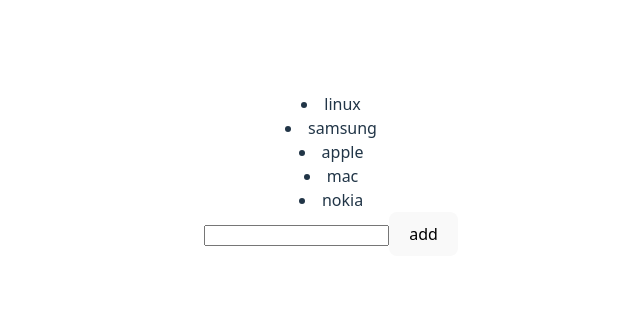
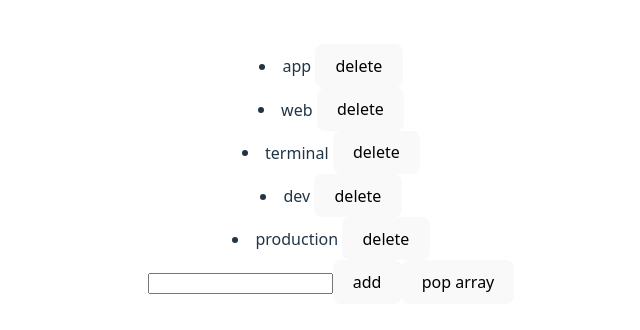
Before and after one commit to PrimeSafar/Challenge_React_useVite, a React (Vite) app: page / in a window 1280 px wide. Shown: the part 226-556 px from the top of the page, without its empty margins (309-949 px from the left). Built offline with nearby package versions, Linux system fonts and the light colour scheme.

Commit message:
new Array add and pop

```diff
--- a/src/arrayPush.jsx
+++ b/src/arrayPush.jsx
@@ -1,14 +1,40 @@
 import { useState } from "react";
+
 export default function Arraypush() {
+  let nexId = 6;
+  function handleDelete(id) {
+    const newDevices1 = [...devices];
+    let index = 0;
+    let selectIndex = 0;
+    for (let device of newDevices1) {
+      if (device.id == id) {
+        selectIndex = index;
+      }
+      index = index + 1;
+    }
+    newDevices1.splice(selectIndex, 1);
+    setDevices(newDevices1);
+  }
   const [devices, setDevices] = useState([
-    "linux",
-    "samsung",
-    "apple",
-    "mac",
-    "nokia",
+    { id: 1, name: "app" },
+    { id: 2, name: "web" },
+    { id: 3, name: "terminal" },
+    { id: 4, name: "dev" },
+    { id: 5, name: "production" },
   ]);
   const deviceMap = devices.map((dev) => {
-    return <li>{dev}</li>;
+    return (
+      <li key={dev.id}>
+        {dev.name}{" "}
+        <button
+          onClick={() => {
+            handleDelete(dev.id);
+          }}
+        >
+          delete
+        </button>
+      </li>
+    );
   });
   const [deviceName, setDeviceName] = useState("");
   return (
@@ -25,11 +51,21 @@
           //   const newDevice = [...devices];
           //   newDevice.push(deviceName);
           //   setDevices(newDevice);
-          setDevices([...devices, deviceName]);
+          setDevices([...devices, { id: nexId, name: deviceName }]);
+          nexId = nexId + 1;
         }}
       >
         add
       </button>
+      <button
+        onClick={() => {
+          const newDevices1 = [...devices];
+          newDevices1.pop();
+          setDevices(newDevices1);
+        }}
+      >
+        pop array
+      </button>
     </>
   );
 }
```
